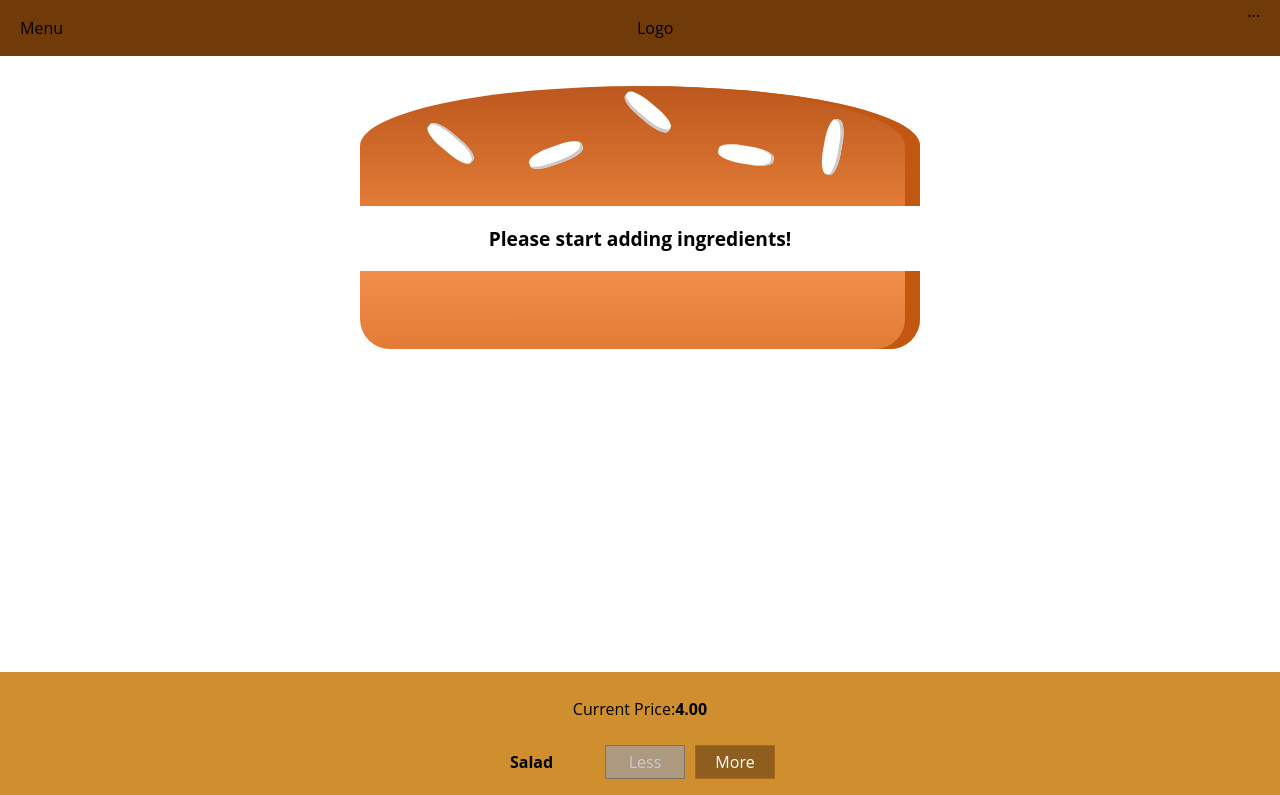
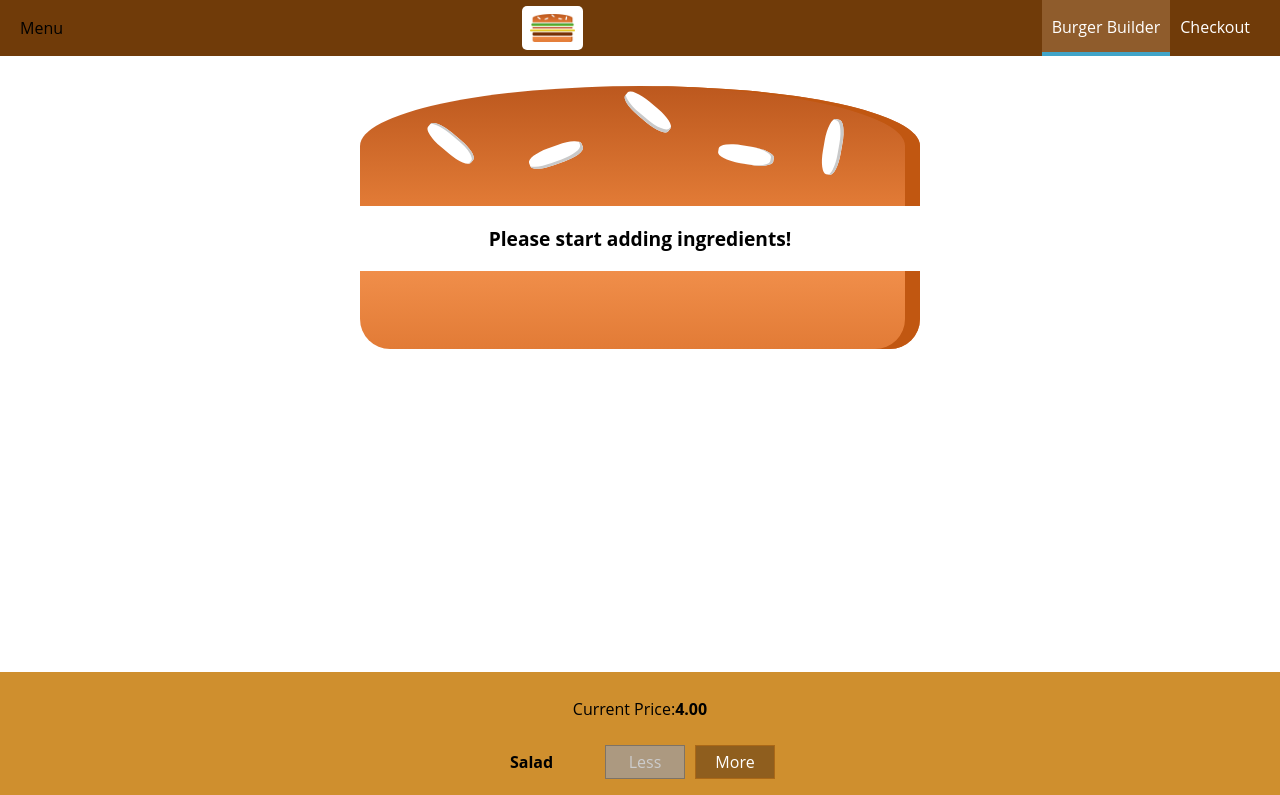
Before and after one commit to Mostafa-Ragab/burger-builder, a React (Create React App) app: page / in a window 1280 px wide. Shown: the top 795 px of the page. Built offline with nearby package versions, Linux system fonts and the light colour scheme.

Commit message:
adding navigation Item into toolbar

```diff
--- a/src/components/Navigation/toolbar/Tollbar.js
+++ b/src/components/Navigation/toolbar/Tollbar.js
@@ -1,10 +1,11 @@
 import classes from "./Toolbar.module.css";
-
+import Logo from "../../Logo/Logo";
+import NavigationItems from "../Navigation-items/Navigation-items";
 const Toolbar = (props) => (
 	<header className={classes.Toolbar}>
 		<div>Menu</div>
-		<div>Logo</div>
-		<nav>...</nav>
+		<Logo />
+		<NavigationItems />
 	</header>
 );
 
```
